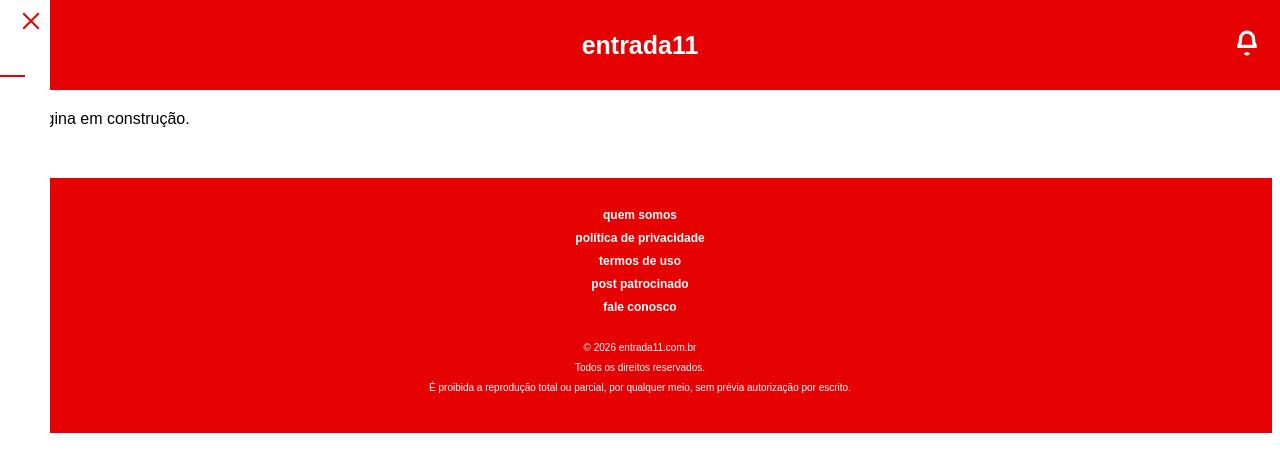
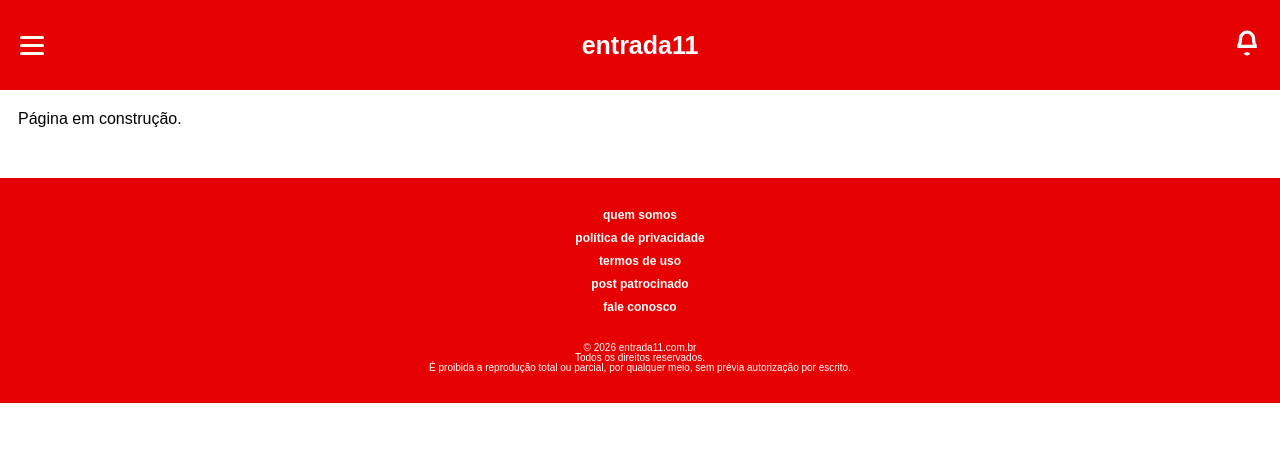
Before and after one commit to entrada11portal/entrada11portal.github.io, a Jekyll site: the page built from post_patrocinado.html, in a window 1280 px wide. Shown: the top 472 px of the page. Built offline with Jekyll 4.4.1, drawn with Linux system fonts in a browser that asks for light colours.

Commit message:
Update style.css

```diff
--- a/assets/css/style.css
+++ b/assets/css/style.css
@@ -1,4 +1,4 @@
-CSS global: * {
+* {
     margin: 0;
     padding: 0;
     box-sizing: border-box;
```
